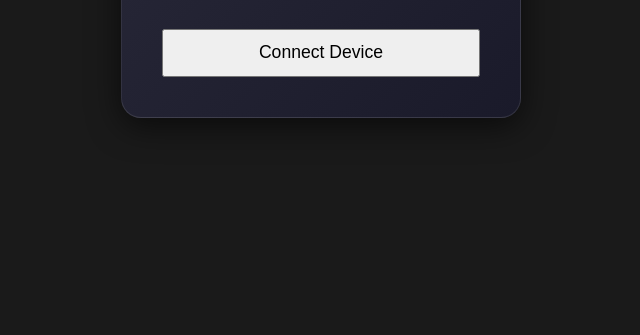
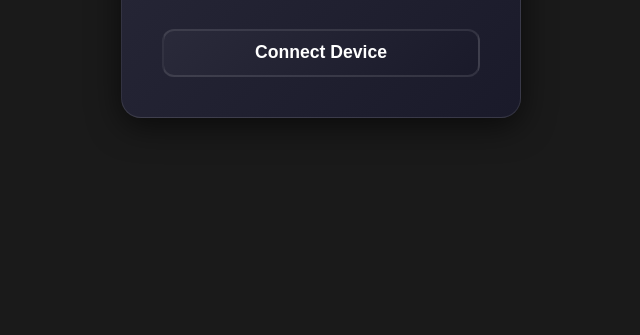
Before and after one commit to dmachard/pixelart-16x16, a plain HTML site: page web/index.html in a window 1280 px wide. Shown: the part 465-800 px from the top of the page, without its empty margins (319-959 px from the left). Drawn offline with Linux system fonts and the light colour scheme.

Commit message:
update css

```diff
--- a/web/css/connection.css
+++ b/web/css/connection.css
@@ -39,3 +39,29 @@
     0%, 100% { transform: scale(1); opacity: 1; }
     50% { transform: scale(1.1); opacity: 0.8; }
 }
+
+
+.btn-connect {
+    background: linear-gradient(135deg, #2a2a3a, #1a1a2a);
+    border: 2px solid rgba(255,255,255,0.1);
+    border-radius: 12px;
+    color: white;
+    font-weight: 600;
+    font-size: 1.1rem;
+    cursor: pointer;
+    padding: 12px 16px;
+    width: 100%;
+    height: 48px;
+
+    display: flex;
+    justify-content: center;
+    align-items: center;
+
+    transition: all 0.25s ease;
+}
+
+.btn-connect:hover {
+    transform: translateY(-2px);
+    box-shadow: 0 8px 20px rgba(0,0,0,0.4);
+    border-color: rgba(255,255,255,0.2);
+}
--- a/web/index.html
+++ b/web/index.html
@@ -5,7 +5,7 @@
     <meta name="viewport" content="width=device-width, initial-scale=1.0">
     <title>Open PixelArt</title>
     <link rel="stylesheet" href="./css/style.css?v=67">
-    <link rel="stylesheet" href="./css/connection.css?v=2">
+    <link rel="stylesheet" href="./css/connection.css?v=3">
     <link rel="stylesheet" href="./css/mode.css?v=2">
     <link rel="stylesheet" href="./css/draw.css?v=5">
     <link rel="stylesheet" href="./css/gallery.css?v=2">
@@ -18,7 +18,7 @@
             <div class="connection-icon">📶</div>
             <h1>Open PixelArt</h1>
             <p>Connect to your LED matrix via Bluetooth to get started</p>
-            <button id="connectBtn" class="btn-send" style="width: 100%; height: 48px; font-size: 1.1rem;">
+            <button id="connectBtn" class="btn-connect" style="width: 100%; height: 48px; font-size: 1.1rem;">
                 Connect Device
             </button>
         </div>
```
